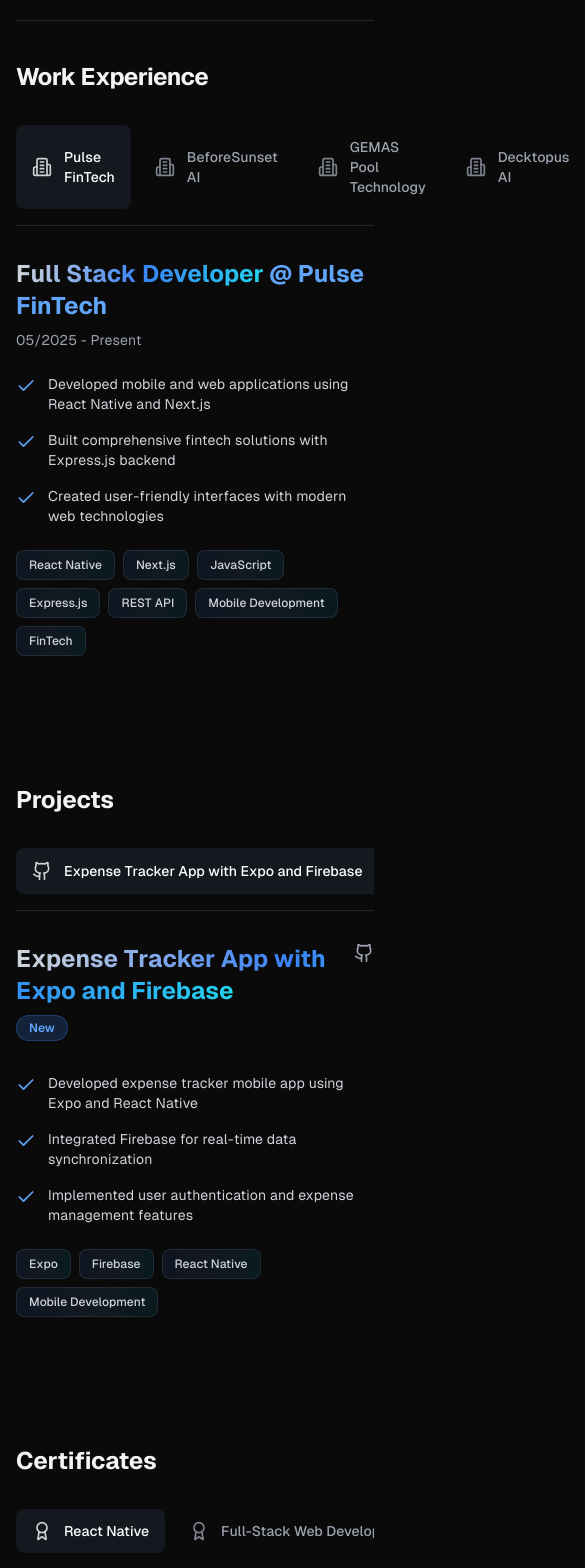
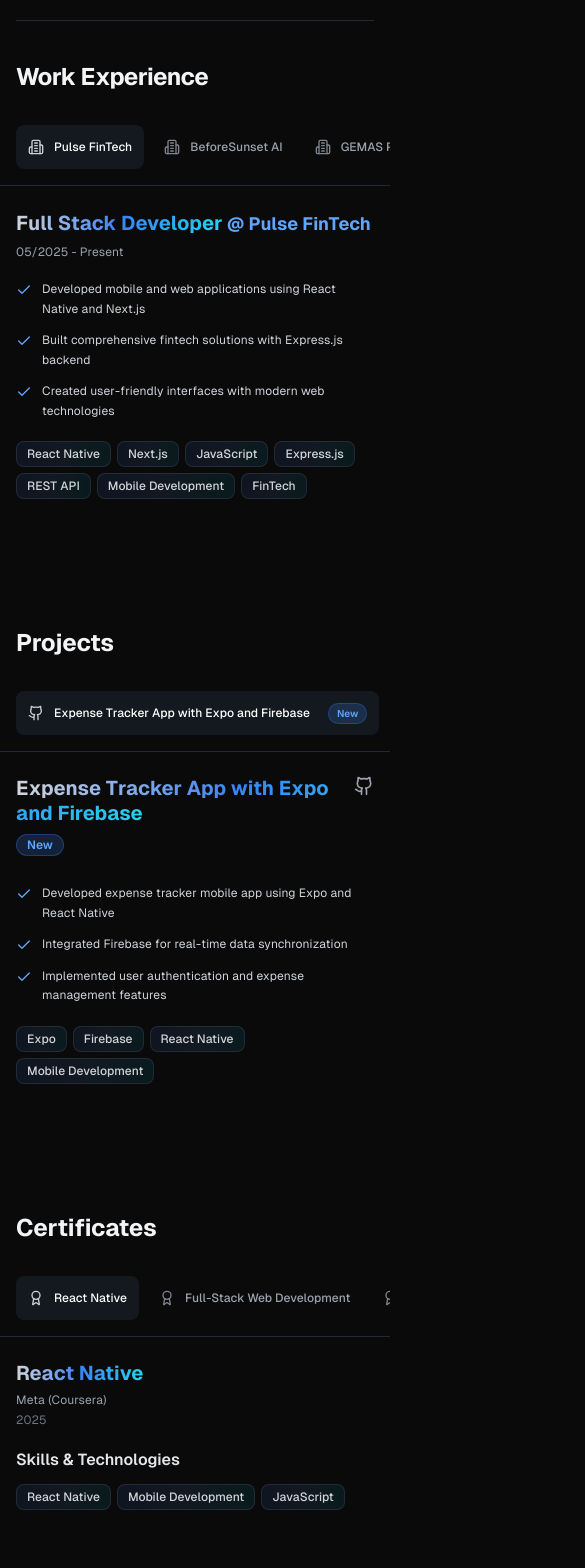
Before and after one commit to erenasiroglu/my-portfolio, a Next.js app: page / in a window 390 px wide. Shown: the part 860-2428 px from the top of the page, 585 px wide, since content can reach past the window. Built offline with nearby package versions, Linux system fonts and the light colour scheme.

Commit message:
feat: add aceternity ui

```diff
--- a/app/components/About.tsx
+++ b/app/components/About.tsx
@@ -257,24 +257,24 @@
                 {content[language].experience}
               </motion.h3>
 
-              <div className="flex flex-col md:flex-row gap-8 md:gap-12">
+              <div className="flex flex-col md:flex-row gap-6 md:gap-12">
                 {/* Left Side - Company List */}
-                <div className="flex md:flex-col gap-2 md:gap-0 border-b md:border-b-0 md:border-r border-gray-800 pb-4 md:pb-0 md:pr-8 md:min-w-[200px]">
+                <div className="flex md:flex-col gap-2 md:gap-0 border-b md:border-b-0 md:border-r border-gray-800 pb-4 md:pb-0 md:pr-8 md:min-w-[200px] overflow-x-auto md:overflow-x-visible -mx-4 px-4 md:mx-0 md:px-0 scrollbar-hide">
                   {experiences.map((exp, index) => (
                     <motion.button
                       key={index}
                       onClick={() => handleCompanySelect(index)}
                       className={cn(
-                        "flex items-center gap-3 px-4 py-3 rounded-lg text-left transition-all",
+                        "flex items-center gap-2.5 md:gap-3 px-3 md:px-4 py-2.5 md:py-3 rounded-lg text-left transition-all whitespace-nowrap md:whitespace-normal flex-shrink-0 min-h-[44px]",
                         selectedExperience === index
                           ? "bg-gray-800/50 text-white"
-                          : "text-gray-400 hover:text-gray-300 hover:bg-gray-800/30"
+                          : "text-gray-400 hover:text-gray-300 hover:bg-gray-800/30 active:bg-gray-800/40"
                       )}
                       whileHover={{ scale: 1.02 }}
                       whileTap={{ scale: 0.98 }}
                     >
-                      <Building2 className="w-5 h-5 flex-shrink-0 opacity-80" />
-                      <span className="font-medium text-sm md:text-base">
+                      <Building2 className="w-4 h-4 md:w-5 md:h-5 flex-shrink-0 opacity-80" />
+                      <span className="font-medium text-xs md:text-sm lg:text-base">
                         {exp.company}
                       </span>
                     </motion.button>
@@ -282,7 +282,7 @@
                 </div>
 
                 {/* Right Side - Experience Details */}
-                <div className="flex-1">
+                <div className="flex-1 min-w-0">
                   <AnimatePresence mode="wait">
                     <motion.div
                       key={selectedExperience}
@@ -291,40 +291,40 @@
                       exit={{ opacity: 0, x: -20 }}
                       transition={{ duration: 0.3 }}
                     >
-                      <div className="mb-6">
-                        <h4 className="text-2xl md:text-3xl font-bold text-gray-100 mb-2">
+                      <div className="mb-5 md:mb-6">
+                        <h4 className="text-xl md:text-2xl lg:text-3xl font-bold text-gray-100 mb-1.5 md:mb-2 leading-tight">
                           <span className="gradient-text">
                             {selectedExp.role[language]}
                           </span>{" "}
-                          <span className="text-blue-400">@ {selectedExp.company}</span>
+                          <span className="text-blue-400 text-lg md:text-xl lg:text-2xl">@ {selectedExp.company}</span>
                         </h4>
-                        <p className="text-gray-400 text-sm md:text-base">
+                        <p className="text-gray-400 text-xs md:text-sm lg:text-base">
                           {selectedExp.year}
                         </p>
                       </div>
 
-                      <div className="space-y-4 mb-6">
+                      <div className="space-y-3 md:space-y-4 mb-5 md:mb-6">
                         {selectedExp.highlights[language].map((highlight, index) => (
                           <motion.div
                             key={index}
                             initial={{ opacity: 0, x: 10 }}
                             animate={{ opacity: 1, x: 0 }}
                             transition={{ delay: index * 0.1 }}
-                            className="flex items-start gap-3"
+                            className="flex items-start gap-2.5 md:gap-3"
                           >
-                            <Check className="w-5 h-5 text-blue-400 mt-0.5 flex-shrink-0" />
-                            <p className="text-gray-300 text-sm md:text-base">
+                            <Check className="w-4 h-4 md:w-5 md:h-5 text-blue-400 mt-0.5 flex-shrink-0" />
+                            <p className="text-gray-300 text-xs md:text-sm lg:text-base leading-relaxed">
                               {highlight}
                             </p>
                           </motion.div>
                         ))}
                       </div>
 
-                      <div className="flex flex-wrap gap-2 mt-6">
+                      <div className="flex flex-wrap gap-1.5 md:gap-2 mt-5 md:mt-6">
                         {selectedExp.technologies.map((tech, i) => (
                           <span
                             key={i}
-                            className="inline-block bg-gradient-to-r from-blue-500/10 via-blue-400/10 to-cyan-500/10 text-gray-300 text-xs font-medium px-3 py-1.5 rounded-lg border border-gray-700/50 hover:border-blue-500/50 transition-colors"
+                            className="inline-block bg-gradient-to-r from-blue-500/10 via-blue-400/10 to-cyan-500/10 text-gray-300 text-xs font-medium px-2.5 md:px-3 py-1 md:py-1.5 rounded-lg border border-gray-700/50 hover:border-blue-500/50 transition-colors"
                           >
                             {tech}
                           </span>
--- a/app/components/Certificates.tsx
+++ b/app/components/Certificates.tsx
@@ -98,24 +98,24 @@
         {content[language].title}
       </motion.h2>
 
-      <div className="flex flex-col md:flex-row gap-8 md:gap-12">
+      <div className="flex flex-col md:flex-row gap-6 md:gap-12">
         {/* Left Side - Certificate List */}
-        <div className="flex md:flex-col gap-2 md:gap-0 border-b md:border-b-0 md:border-r border-gray-800 pb-4 md:pb-0 md:pr-8 md:min-w-[250px] overflow-x-auto md:overflow-x-visible">
+        <div className="flex md:flex-col gap-2 md:gap-0 border-b md:border-b-0 md:border-r border-gray-800 pb-4 md:pb-0 md:pr-8 md:min-w-[250px] overflow-x-auto md:overflow-x-visible -mx-4 px-4 md:mx-0 md:px-0 scrollbar-hide">
           {CERTIFICATES.map((cert, index) => (
             <motion.button
               key={index}
               onClick={() => handleCertificateSelect(index)}
               className={cn(
-                "flex items-center gap-3 px-4 py-3 rounded-lg text-left transition-all whitespace-nowrap md:whitespace-normal",
+                "flex items-center gap-2.5 md:gap-3 px-3 md:px-4 py-2.5 md:py-3 rounded-lg text-left transition-all whitespace-nowrap md:whitespace-normal flex-shrink-0 min-h-[44px]",
                 selectedCertificate === index
                   ? "bg-gray-800/50 text-white"
-                  : "text-gray-400 hover:text-gray-300 hover:bg-gray-800/30"
+                  : "text-gray-400 hover:text-gray-300 hover:bg-gray-800/30 active:bg-gray-800/40"
               )}
               whileHover={{ scale: 1.02 }}
               whileTap={{ scale: 0.98 }}
             >
-              <Award className="w-5 h-5 flex-shrink-0 opacity-80" />
-              <span className="font-medium text-sm md:text-base">
+              <Award className="w-4 h-4 md:w-5 md:h-5 flex-shrink-0 opacity-80" />
+              <span className="font-medium text-xs md:text-sm lg:text-base">
                 {cert.title}
               </span>
             </motion.button>
@@ -123,7 +123,7 @@
         </div>
 
         {/* Right Side - Certificate Details */}
-        <div className="flex-1">
+        <div className="flex-1 min-w-0">
           <AnimatePresence mode="wait">
             <motion.div
               key={selectedCertificate}
@@ -132,28 +132,28 @@
               exit={{ opacity: 0, x: -20 }}
               transition={{ duration: 0.3 }}
             >
-              <div className="mb-6">
-                <h4 className="text-2xl md:text-3xl font-bold text-gray-100 mb-2">
-                  <span className="gradient-text">{selectedCert.title}</span>
+              <div className="mb-5 md:mb-6">
+                <h4 className="text-xl md:text-2xl lg:text-3xl font-bold text-gray-100 mb-1.5 md:mb-2 leading-tight">
+                  <span className="gradient-text break-words">{selectedCert.title}</span>
                 </h4>
-                <p className="text-gray-400 text-sm md:text-base mb-2">
+                <p className="text-gray-400 text-xs md:text-sm lg:text-base mb-1 md:mb-2">
                   {selectedCert.issuer}
                 </p>
-                <p className="text-gray-500 text-sm">
+                <p className="text-gray-500 text-xs md:text-sm">
                   {selectedCert.date}
                 </p>
               </div>
 
               {selectedCert.skills && selectedCert.skills.length > 0 && (
-                <div className="mt-6">
-                  <h5 className="text-lg font-semibold text-gray-200 mb-4">
+                <div className="mt-5 md:mt-6">
+                  <h5 className="text-base md:text-lg font-semibold text-gray-200 mb-3 md:mb-4">
                     Skills & Technologies
                   </h5>
-                  <div className="flex flex-wrap gap-2">
+                  <div className="flex flex-wrap gap-1.5 md:gap-2">
                     {selectedCert.skills.map((skill, i) => (
                       <span
                         key={i}
-                        className="inline-block bg-gradient-to-r from-blue-500/10 via-blue-400/10 to-cyan-500/10 text-gray-300 text-xs font-medium px-3 py-1.5 rounded-lg border border-gray-700/50 hover:border-blue-500/50 transition-colors"
+                        className="inline-block bg-gradient-to-r from-blue-500/10 via-blue-400/10 to-cyan-500/10 text-gray-300 text-xs font-medium px-2.5 md:px-3 py-1 md:py-1.5 rounded-lg border border-gray-700/50 hover:border-blue-500/50 transition-colors"
                       >
                         {skill}
                       </span>
--- a/app/components/Projects.tsx
+++ b/app/components/Projects.tsx
@@ -323,28 +323,28 @@
         {content[language].title}
       </motion.h2>
 
-      <div className="flex flex-col md:flex-row gap-8 md:gap-12">
+      <div className="flex flex-col md:flex-row gap-6 md:gap-12">
         {/* Left Side - Project List */}
-        <div className="flex md:flex-col gap-2 md:gap-0 border-b md:border-b-0 md:border-r border-gray-800 pb-4 md:pb-0 md:pr-8 md:min-w-[250px] overflow-x-auto md:overflow-x-visible">
+        <div className="flex md:flex-col gap-2 md:gap-0 border-b md:border-b-0 md:border-r border-gray-800 pb-4 md:pb-0 md:pr-8 md:min-w-[250px] overflow-x-auto md:overflow-x-visible -mx-4 px-4 md:mx-0 md:px-0 scrollbar-hide">
           {PROJECTS.map((project, index) => (
             <motion.button
               key={index}
               onClick={() => handleProjectSelect(index)}
               className={cn(
-                "flex items-center gap-3 px-4 py-3 rounded-lg text-left transition-all whitespace-nowrap md:whitespace-normal",
+                "flex items-center gap-2.5 md:gap-3 px-3 md:px-4 py-2.5 md:py-3 rounded-lg text-left transition-all whitespace-nowrap md:whitespace-normal flex-shrink-0 min-h-[44px]",
                 selectedProject === index
                   ? "bg-gray-800/50 text-white"
-                  : "text-gray-400 hover:text-gray-300 hover:bg-gray-800/30"
+                  : "text-gray-400 hover:text-gray-300 hover:bg-gray-800/30 active:bg-gray-800/40"
               )}
               whileHover={{ scale: 1.02 }}
               whileTap={{ scale: 0.98 }}
             >
-              <Github className="w-5 h-5 flex-shrink-0 opacity-80" />
-              <span className="font-medium text-sm md:text-base">
+              <Github className="w-4 h-4 md:w-5 md:h-5 flex-shrink-0 opacity-80" />
+              <span className="font-medium text-xs md:text-sm lg:text-base flex-1">
                 {project.name[language]}
               </span>
               {project.isNew && (
-                <span className="ml-auto bg-blue-500/20 text-blue-400 text-xs font-semibold px-2 py-0.5 rounded-full border border-blue-500/30">
+                <span className="ml-2 bg-blue-500/20 text-blue-400 text-[10px] md:text-xs font-semibold px-2 py-0.5 rounded-full border border-blue-500/30 flex-shrink-0">
                   New
                 </span>
               )}
@@ -353,7 +353,7 @@
         </div>
 
         {/* Right Side - Project Details */}
-        <div className="flex-1">
+        <div className="flex-1 min-w-0">
           <AnimatePresence mode="wait">
             <motion.div
               key={selectedProject}
@@ -362,53 +362,53 @@
               exit={{ opacity: 0, x: -20 }}
               transition={{ duration: 0.3 }}
             >
-              <div className="mb-6 flex items-start justify-between gap-4">
-                <div>
-                  <h4 className="text-2xl md:text-3xl font-bold text-gray-100 mb-2">
-                    <span className="gradient-text">{selectedProj.name[language]}</span>
+              <div className="mb-5 md:mb-6 flex items-start justify-between gap-3 md:gap-4">
+                <div className="flex-1 min-w-0">
+                  <h4 className="text-xl md:text-2xl lg:text-3xl font-bold text-gray-100 mb-1.5 md:mb-2 leading-tight">
+                    <span className="gradient-text break-words">{selectedProj.name[language]}</span>
                   </h4>
                   {selectedProj.isNew && (
-                    <span className="inline-block bg-blue-500/20 text-blue-400 text-xs font-semibold px-3 py-1 rounded-full border border-blue-500/30 mb-2">
+                    <span className="inline-block bg-blue-500/20 text-blue-400 text-xs font-semibold px-2.5 md:px-3 py-0.5 md:py-1 rounded-full border border-blue-500/30 mb-2">
                       New
                     </span>
                   )}
                 </div>
-                <div className="flex items-center gap-3 flex-shrink-0">
+                <div className="flex items-center gap-2.5 md:gap-3 flex-shrink-0">
                   {selectedProj.live_url && (
                     <Link
                       href={selectedProj.live_url}
                       target="_blank"
                       rel="noopener noreferrer"
-                      className="text-blue-400 hover:text-blue-300 transition-colors"
+                      className="text-blue-400 hover:text-blue-300 transition-colors p-1.5 md:p-1 -m-1.5 md:-m-1"
                       onClick={() => trackLinkClick("live", selectedProj.name[language])}
                     >
-                      <ExternalLink className="w-5 h-5" />
+                      <ExternalLink className="w-5 h-5 md:w-5 md:h-5" />
                     </Link>
                   )}
                   <Link
                     href={selectedProj.github_url}
                     target="_blank"
                     rel="noopener noreferrer"
-                    className="text-gray-400 hover:text-gray-200 transition-colors"
+                    className="text-gray-400 hover:text-gray-200 transition-colors p-1.5 md:p-1 -m-1.5 md:-m-1"
                     onClick={() => trackLinkClick("github", selectedProj.name[language])}
                   >
-                    <Github className="w-5 h-5" />
+                    <Github className="w-5 h-5 md:w-5 md:h-5" />
                   </Link>
                 </div>
               </div>
 
               {selectedProj.highlights && (
-                <div className="space-y-4 mb-6">
+                <div className="space-y-3 md:space-y-4 mb-5 md:mb-6">
                   {selectedProj.highlights[language].map((highlight, index) => (
                     <motion.div
                       key={index}
                       initial={{ opacity: 0, x: 10 }}
                       animate={{ opacity: 1, x: 0 }}
                       transition={{ delay: index * 0.1 }}
-                      className="flex items-start gap-3"
+                      className="flex items-start gap-2.5 md:gap-3"
                     >
-                      <Check className="w-5 h-5 text-blue-400 mt-0.5 flex-shrink-0" />
-                      <p className="text-gray-300 text-sm md:text-base">
+                      <Check className="w-4 h-4 md:w-5 md:h-5 text-blue-400 mt-0.5 flex-shrink-0" />
+                      <p className="text-gray-300 text-xs md:text-sm lg:text-base leading-relaxed">
                         {highlight}
                       </p>
                     </motion.div>
@@ -416,11 +416,11 @@
                 </div>
               )}
 
-              <div className="flex flex-wrap gap-2 mt-6">
+              <div className="flex flex-wrap gap-1.5 md:gap-2 mt-5 md:mt-6">
                 {selectedProj.technologies.map((tech, i) => (
                   <span
                     key={i}
-                    className="inline-block bg-gradient-to-r from-blue-500/10 via-blue-400/10 to-cyan-500/10 text-gray-300 text-xs font-medium px-3 py-1.5 rounded-lg border border-gray-700/50 hover:border-blue-500/50 transition-colors"
+                    className="inline-block bg-gradient-to-r from-blue-500/10 via-blue-400/10 to-cyan-500/10 text-gray-300 text-xs font-medium px-2.5 md:px-3 py-1 md:py-1.5 rounded-lg border border-gray-700/50 hover:border-blue-500/50 transition-colors"
                   >
                     {tech}
                   </span>
--- a/app/components/ui/spotlight.tsx
+++ b/app/components/ui/spotlight.tsx
@@ -10,7 +10,7 @@
   return (
     <svg
       className={cn(
-        "animate-spotlight pointer-events-none absolute z-[1]  h-[169%] w-[138%] lg:w-[84%] opacity-0",
+        "animate-spotlight pointer-events-none absolute h-[169%] w-[138%] lg:w-[84%] opacity-0",
         className
       )}
       xmlns="http://www.w3.org/2000/svg"
--- a/app/globals.css
+++ b/app/globals.css
@@ -101,6 +101,15 @@
 @layer utilities {
   .text-balance {
     text-wrap: balance;
+  }
+
+  .scrollbar-hide {
+    -ms-overflow-style: none;
+    scrollbar-width: none;
+  }
+
+  .scrollbar-hide::-webkit-scrollbar {
+    display: none;
   }
 }
 
```
